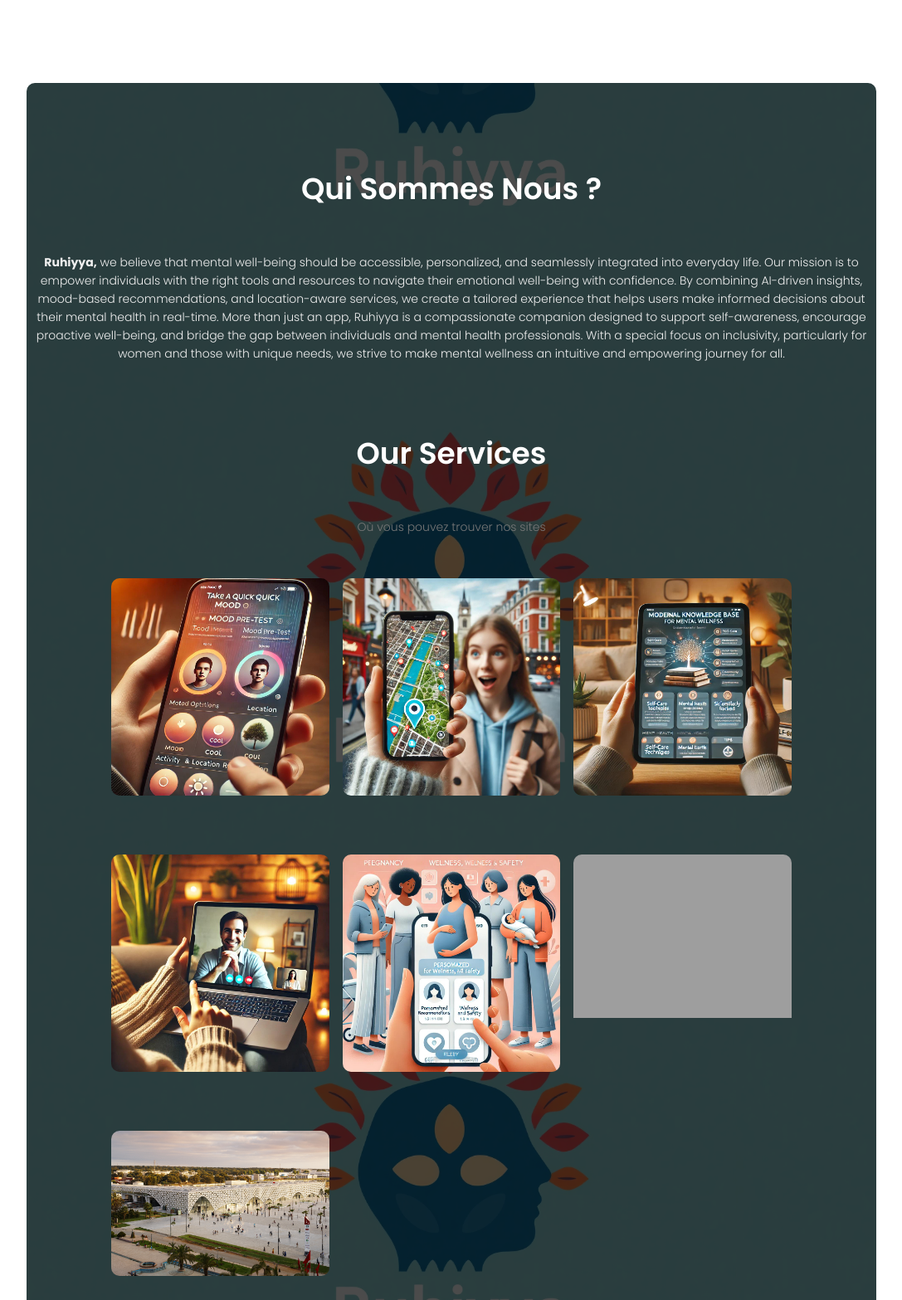
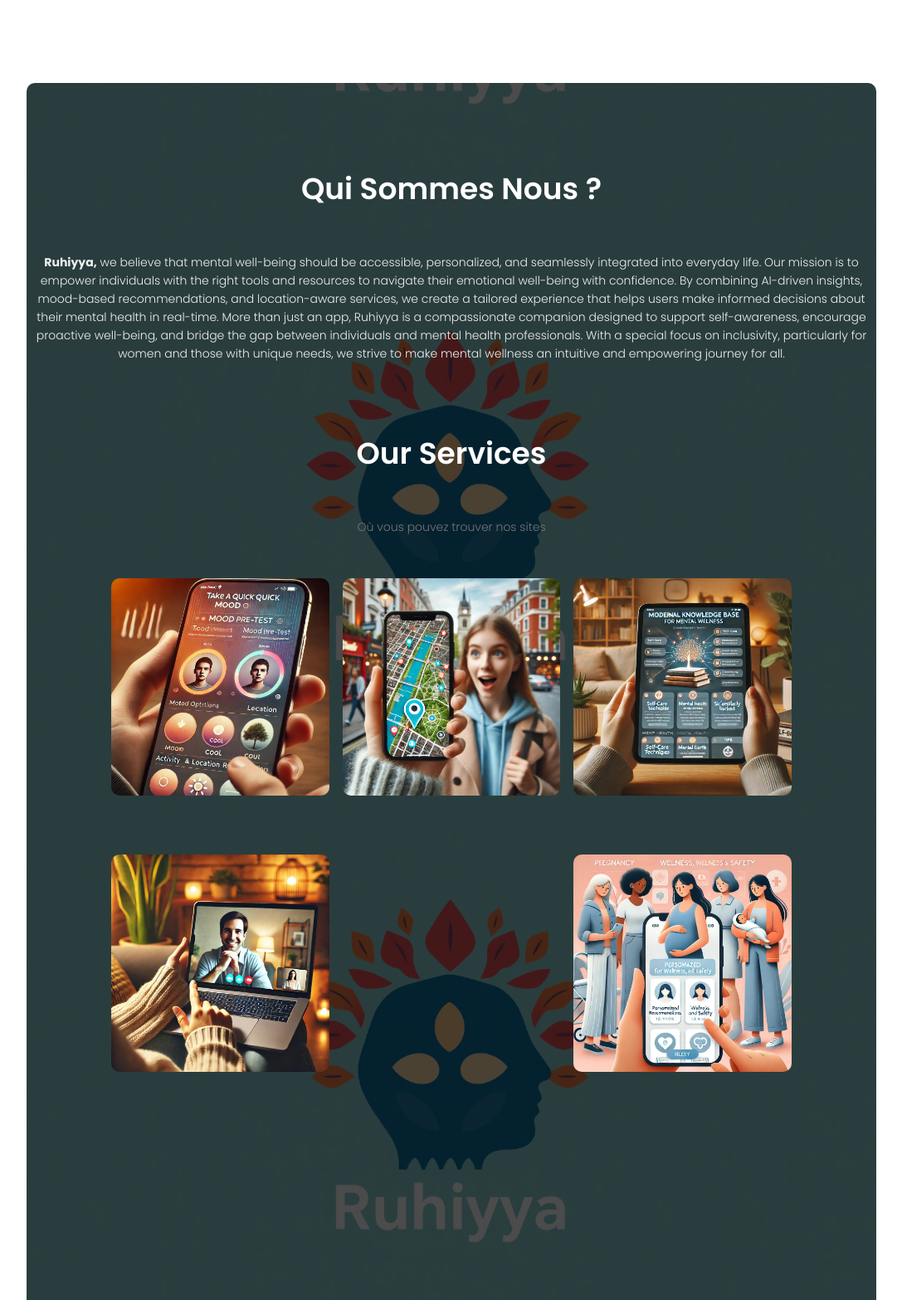
Before and after one commit to Salma2032/Ruhiyyah, a PHP site: page /predict/ in a window 1280 px wide. Shown: the part 800-2367 px from the top of the page at 83% size, without its empty margins (96-1183 px from the left). Run offline with PHP 8.4, Linux system fonts and the light colour scheme; the visitor is signed in with stand-in values (Sample User, id 1); some libraries are stand-ins or nearby versions; grey boxes are pictures that could not be loaded.

Commit message:
Update index.php

```diff
--- a/index.php
+++ b/index.php
@@ -94,21 +94,7 @@ include 'session.php';
                     <h3>Inclusivity for Women</h3>
                 </div></a>
             </div>
-            <div class="campus-col">
-                <img src="./images/Salé.jpg" alt="">
-                <a href="./maps/sale.php"><div class="layer">
-                    <h3>SALE</h3>
-                </div></a>
-            </div>
-        </div>
-        <div class="row">
-            <div class="campus-col">
-                <img src="./images/kenitra.jpg" alt="">
-                <a href="./maps/kenitra.php"><div class="layer">
-                    <h3>KENITRA</h3>
-                </div></a>
-            </div>
-        </div>
+
         </div>
     </section>
     <style>
```
